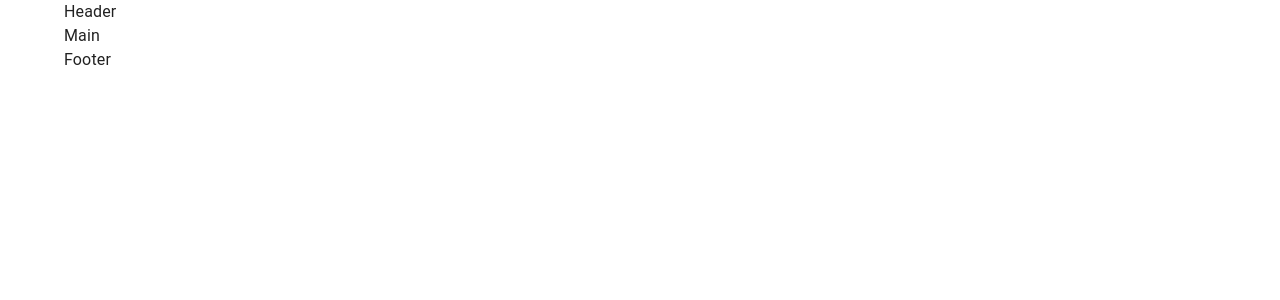
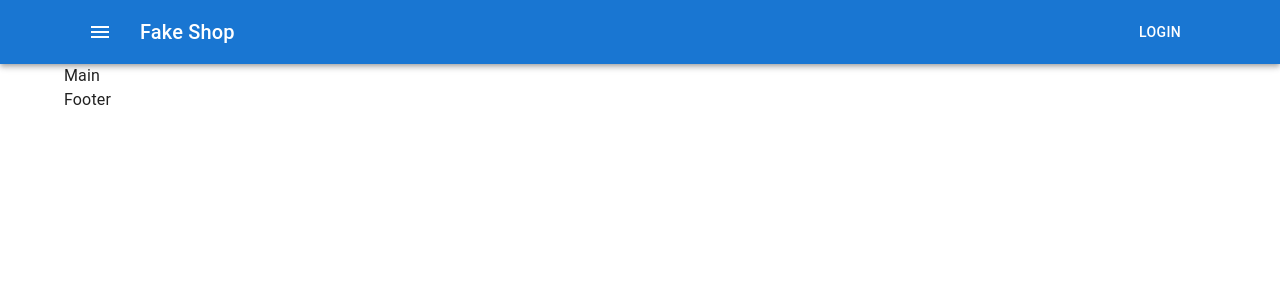
Before and after one commit to RomanKoriachko/lesson-7-ht, a React (Create React App) app: page / in a window 1280 px wide. Shown: the top 300 px of the page. Built offline with nearby package versions, Linux system fonts and the light colour scheme.

Commit message:
add header to project

```diff
--- a/src/containers/Header/Header.js
+++ b/src/containers/Header/Header.js
@@ -1,12 +1,38 @@
 import React from 'react'
 import { Container } from '@mui/material'
+import AppBar from '@mui/material/AppBar'
+import Toolbar from '@mui/material/Toolbar'
+import Typography from '@mui/material/Typography'
+import Button from '@mui/material/Button'
+import IconButton from '@mui/material/IconButton'
+import MenuIcon from '@mui/icons-material/Menu'
 
 export const Header = () => {
     return (
         <>
-            <Container>
-                <div>Header</div>
-            </Container>
+            <AppBar position="static">
+                <Container>
+                    <Toolbar>
+                        <IconButton
+                            size="large"
+                            edge="start"
+                            color="inherit"
+                            aria-label="menu"
+                            sx={{ mr: 2 }}
+                        >
+                            <MenuIcon />
+                        </IconButton>
+                        <Typography
+                            variant="h6"
+                            component="div"
+                            sx={{ flexGrow: 1 }}
+                        >
+                            Fake Shop
+                        </Typography>
+                        <Button color="inherit">Login</Button>
+                    </Toolbar>
+                </Container>
+            </AppBar>
         </>
     )
 }
```
